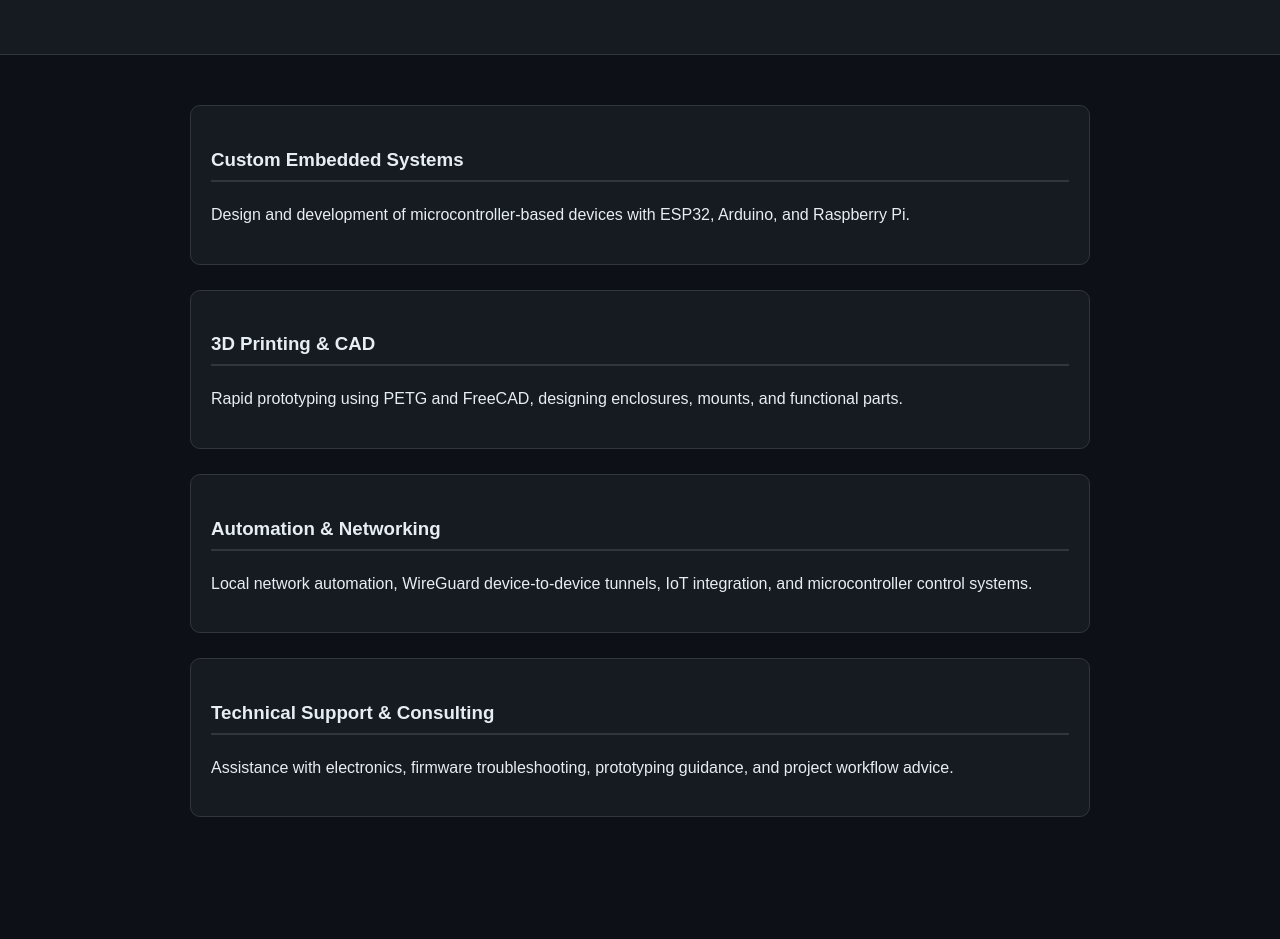
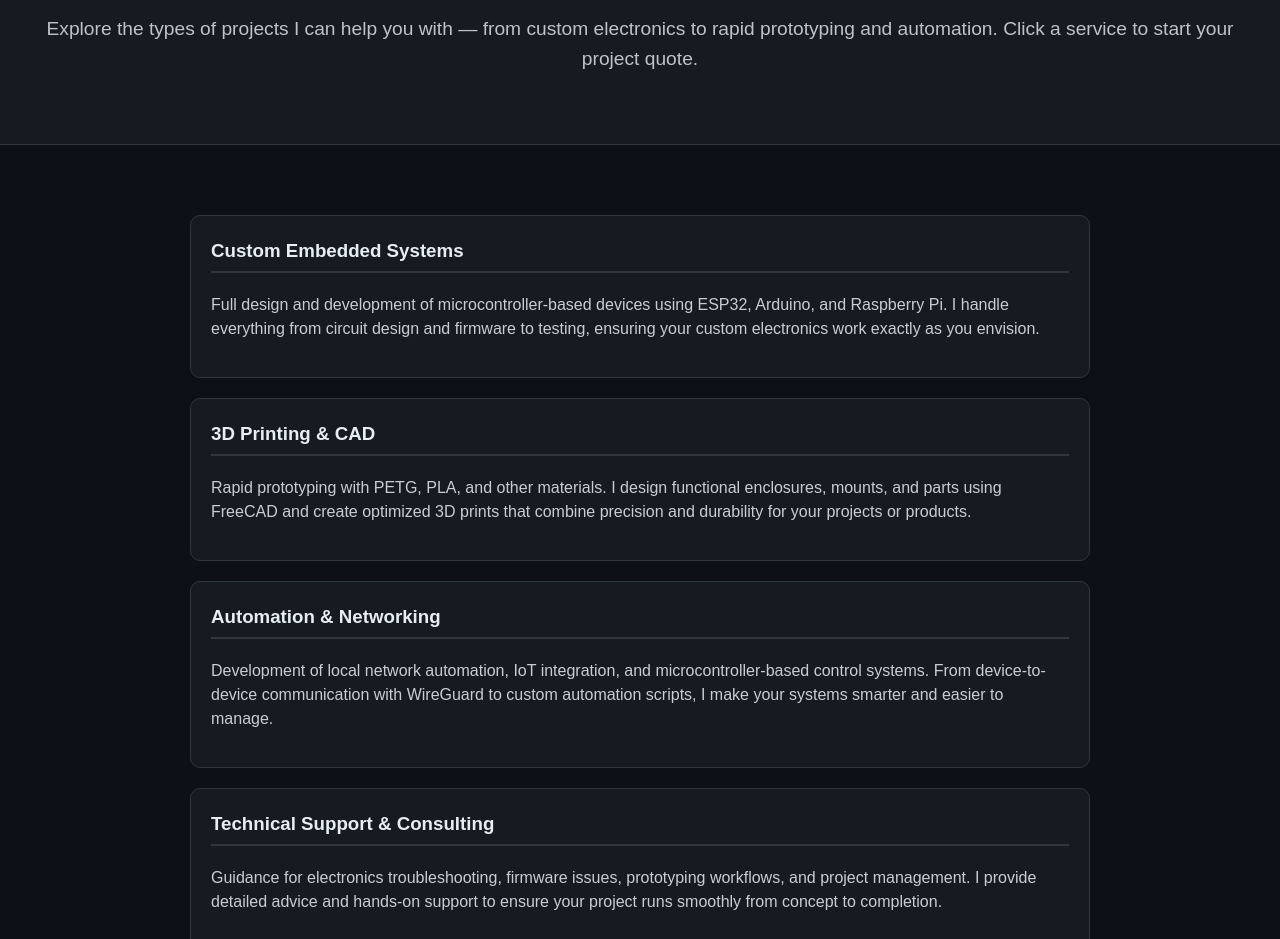
Before and after one commit to 3ddesignlabs25/3ddesignlabs25, a plain HTML site: page services.html in a window 1280 px wide. Shown: the part 193-1132 px from the top of the page. Drawn offline with Linux system fonts and the light colour scheme.

Commit message:
Update services.html

```diff
--- a/services.html
+++ b/services.html
@@ -10,10 +10,22 @@
 .project {
     cursor: pointer;
     transition: transform 0.2s, background 0.2s;
+    padding: 20px;
+    margin: 20px 0;
+    border-radius: 10px;
+    background: #161b22;
+    border: 1px solid #30363d;
 }
 .project:hover {
     transform: scale(1.02);
     background: #1d222b;
+}
+.project h3 {
+    margin-top: 0;
+}
+.project p {
+    opacity: 0.85;
+    line-height: 1.5;
 }
 </style>
 </head>
@@ -28,36 +40,36 @@
         <li><a href="projects.html">Projects</a></li>
         <li><a href="3dprints.html">3D Prints</a></li>
         <li><a href="services.html">Services</a></li>
-        <li><a href="contact.html">Contact</a></li>
-        <a href="quote.html">Get a Quote</a>
+        <li><a href="quote.html">Get a Quote</a></li>
     </ul>
 </nav>
 
 <header>
     <h1>Services</h1>
+    <p>Explore the types of projects I can help you with — from custom electronics to rapid prototyping and automation. Click a service to start your project quote.</p>
 </header>
 
 <section>
 
-    <!-- Service Cards linking to contact page -->
-    <div class="project" onclick="window.location.href='contact.html';">
+    <!-- Service Cards linking to quote page -->
+    <div class="project" onclick="window.location.href='quote.html';">
         <h3>Custom Embedded Systems</h3>
-        <p>Design and development of microcontroller-based devices with ESP32, Arduino, and Raspberry Pi.</p>
+        <p>Full design and development of microcontroller-based devices using ESP32, Arduino, and Raspberry Pi. I handle everything from circuit design and firmware to testing, ensuring your custom electronics work exactly as you envision.</p>
     </div>
 
-    <div class="project" onclick="window.location.href='contact.html';">
+    <div class="project" onclick="window.location.href='quote.html';">
         <h3>3D Printing & CAD</h3>
-        <p>Rapid prototyping using PETG and FreeCAD, designing enclosures, mounts, and functional parts.</p>
+        <p>Rapid prototyping with PETG, PLA, and other materials. I design functional enclosures, mounts, and parts using FreeCAD and create optimized 3D prints that combine precision and durability for your projects or products.</p>
     </div>
 
-    <div class="project" onclick="window.location.href='contact.html';">
+    <div class="project" onclick="window.location.href='quote.html';">
         <h3>Automation & Networking</h3>
-        <p>Local network automation, WireGuard device-to-device tunnels, IoT integration, and microcontroller control systems.</p>
+        <p>Development of local network automation, IoT integration, and microcontroller-based control systems. From device-to-device communication with WireGuard to custom automation scripts, I make your systems smarter and easier to manage.</p>
     </div>
 
-    <div class="project" onclick="window.location.href='contact.html';">
+    <div class="project" onclick="window.location.href='quote.html';">
         <h3>Technical Support & Consulting</h3>
-        <p>Assistance with electronics, firmware troubleshooting, prototyping guidance, and project workflow advice.</p>
+        <p>Guidance for electronics troubleshooting, firmware issues, prototyping workflows, and project management. I provide detailed advice and hands-on support to ensure your project runs smoothly from concept to completion.</p>
     </div>
 
 </section>
```
